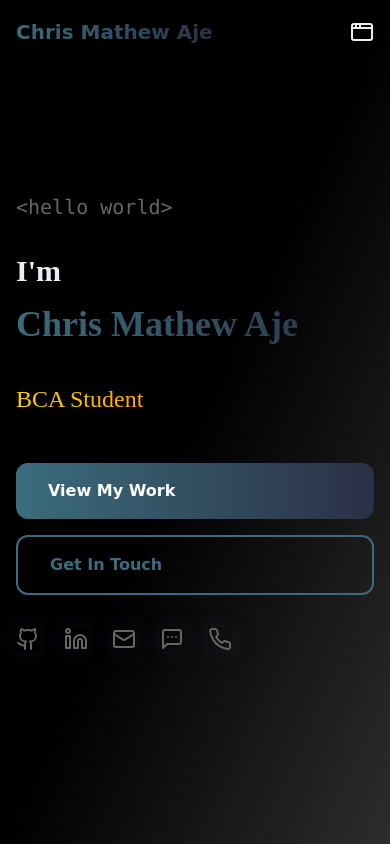
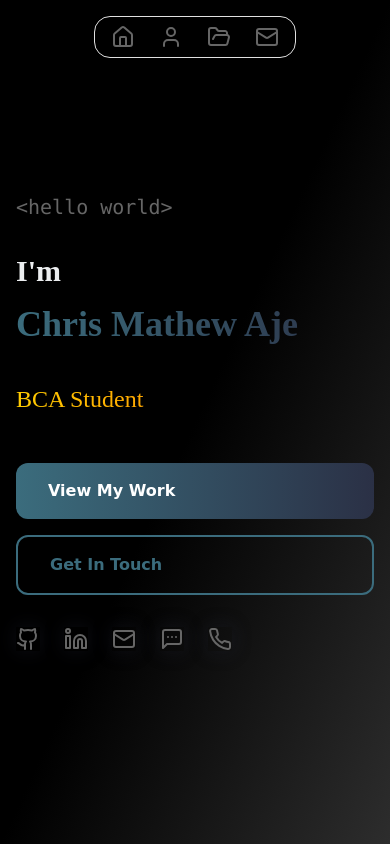
Before and after one commit to chrismat-05/thecma.xyz, a React (Vite) app: page / in a window 390 px wide. Shown: the top 844 px of the page. Built offline with nearby package versions, Linux system fonts and the light colour scheme.

Commit message:
new navbar style for mobile devices

```diff
--- a/src/components/Navigation.tsx
+++ b/src/components/Navigation.tsx
@@ -47,17 +47,27 @@ const Navigation = () => {
         })}
       </div>
 
-      {/* Mobile hamburger menu */}
-      <div className="lg:hidden fixed top-0 left-0 right-0 z-50">
-        <div className="flex items-center justify-between h-16 px-4">
-          <div className="text-xl font-bold gradient-text">Chris Mathew Aje</div>
-          <button
-            onClick={() => setIsMobileMenuOpen(!isMobileMenuOpen)}
-            className="text-foreground hover:text-primary transition-colors duration-300"
-          >
-            {isMobileMenuOpen ? <X size={24} /> : <AppWindow size={24} />}
-          </button>
-        </div>
+
+      {/* Mobile nav bar on top center for small screens */}
+      <div className="lg:hidden fixed top-4 left-1/2 z-50 -translate-x-1/2 flex flex-row items-center gap-6 bg-background/80 backdrop-blur-lg rounded-2xl px-4 py-2 border border-border shadow-lg">
+        {navItems.map((item, idx) => {
+          const Icon = item.icon;
+          return (
+            <Link
+              key={item.name}
+              to={item.to}
+              spy={true}
+              smooth={true}
+              offset={-70}
+              duration={500}
+              className="group flex flex-col items-center justify-center cursor-pointer"
+              activeClass="nav-active"
+            >
+              <Icon size={24} className="text-muted-foreground group-hover:text-primary transition-colors duration-300" />
+              <span className="sr-only">{item.name}</span>
+            </Link>
+          );
+        })}
       </div>
 
       <AnimatePresence>
```
